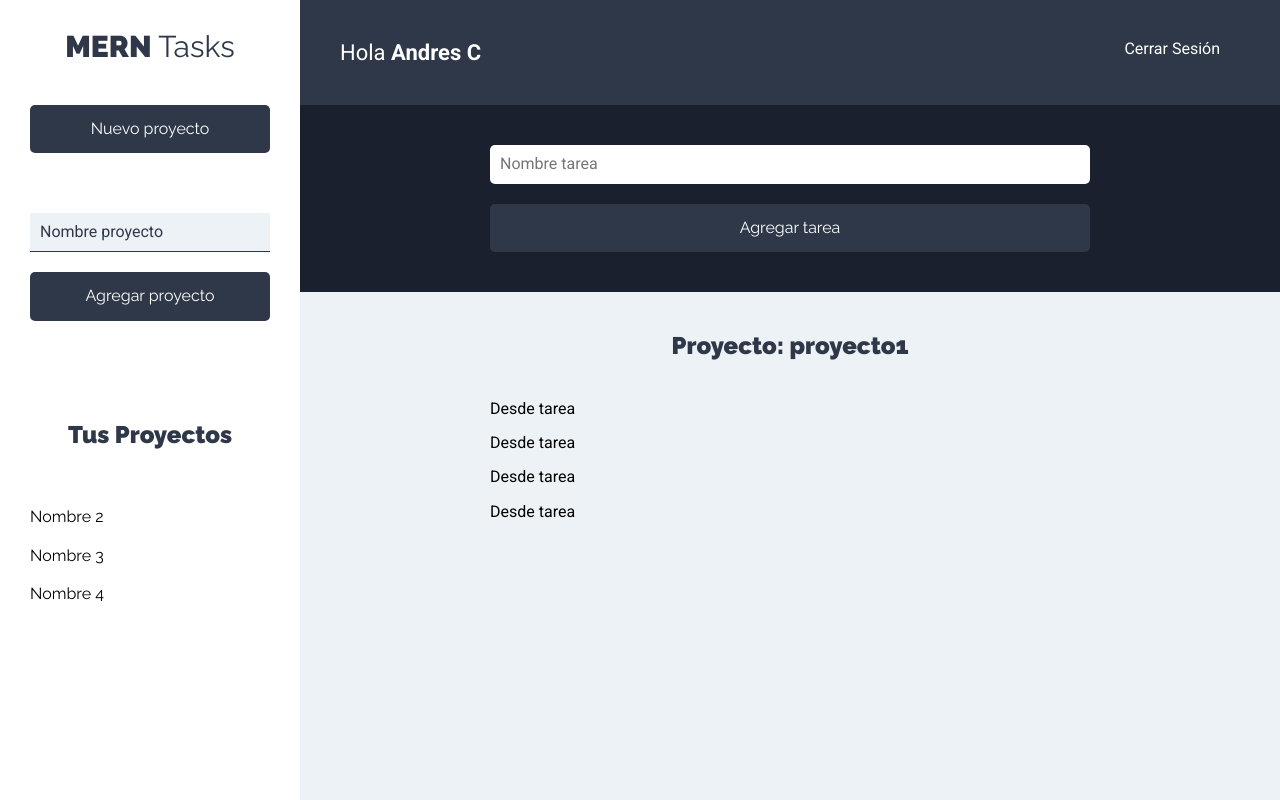
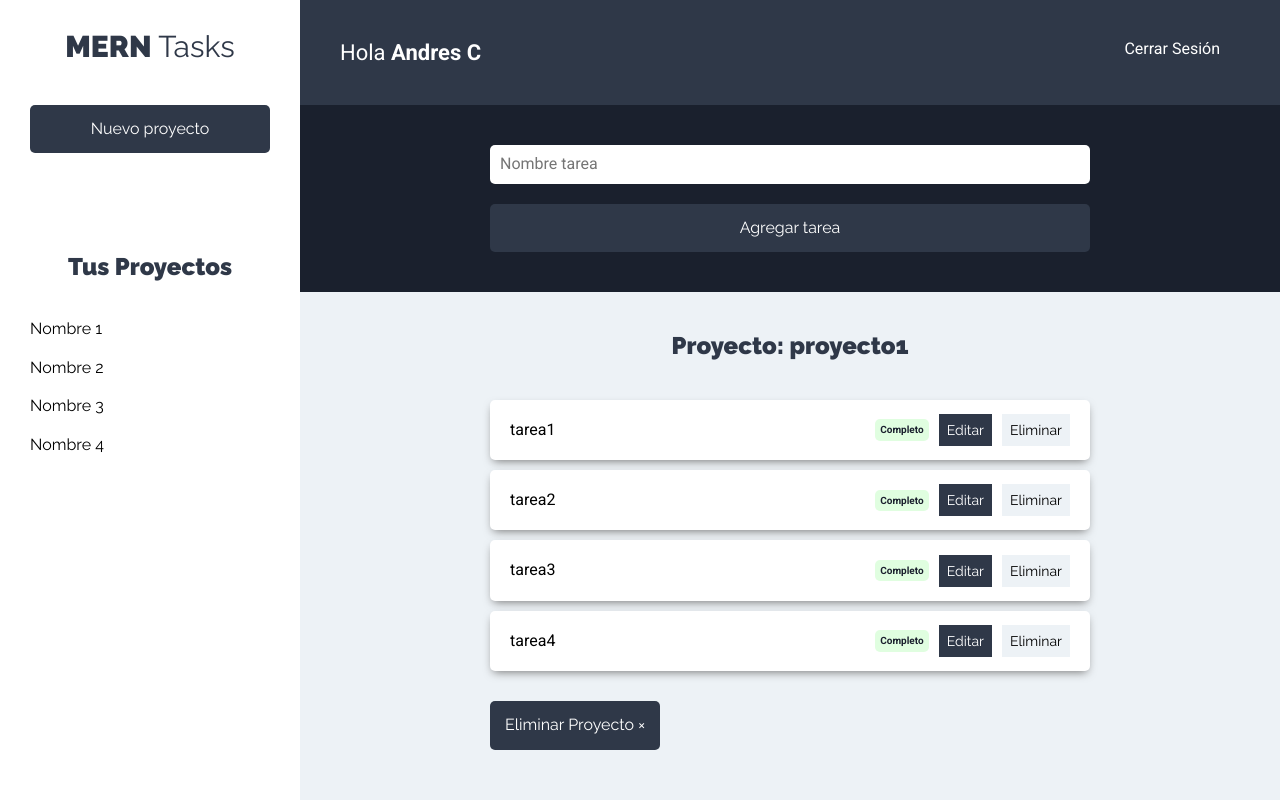
Before and after one commit to andrescontreras/MernProjectTask, a React (Create React App) app: page /projects in a window 1280 px wide. Built offline with nearby package versions, Linux system fonts and the light colour scheme.

Commit message:
Structure of state, reducer and context

```diff
--- a/src/App.js
+++ b/src/App.js
@@ -1,17 +1,20 @@
-import {BrowserRouter as Router, Switch, Route} from 'react-router-dom';
+import { BrowserRouter as Router, Switch, Route } from 'react-router-dom';
 
 import Login from './components/auth/Login';
 import NewAccount from './components/auth/NewAccount';
 import Projects from './components/projects/Projects';
+import ProjectState from './context/projects/projectState';
 function App() {
   return (
-    <Router>
-      <Switch>
-        <Route exact path="/" component={Login}/>
-        <Route exact path="/new-account" component={NewAccount}/>
-        <Route exact path="/projects" component={Projects }/>
-      </Switch>
-    </Router>
+    <ProjectState>
+      <Router>
+        <Switch>
+          <Route exact path="/" component={Login} />
+          <Route exact path="/new-account" component={NewAccount} />
+          <Route exact path="/projects" component={Projects} />
+        </Switch>
+      </Router>
+    </ProjectState>
   );
 }
 
--- a/src/components/projects/NewProject.js
+++ b/src/components/projects/NewProject.js
@@ -1,15 +1,19 @@
-import React, { Fragment, useState  } from 'react';
+import React, { Fragment, useContext, useState } from 'react';
 import PropTypes from 'prop-types';
+import projectContext from '../../context/projects/projectContext';
 
 const NewProject = props => {
+
+    const projectsContext = useContext(projectContext);
+    const { form, showForm } = projectsContext;
 
     const [project, saveProject] = useState({
         name: '',
     });
 
-    const {name} = project
+    const { name } = project
 
-    const onChangeProject = e =>{
+    const onChangeProject = e => {
         saveProject({
             ...project,
             [e.target.name]: e.target.value
@@ -21,12 +25,20 @@ const NewProject = props => {
 
     }
 
+    const onClickForm = () => {
+        showForm();
+    }
+
     return (
         <Fragment>
             <button
                 type="button"
                 className=" btn btn-block btn-primario"
+                onClick={onClickForm}
             >Nuevo proyecto</button>
+            {
+                form
+                    ? (
                         <form className="new-project-form"
                             onSubmit={onSubmitProject}>
                             <input
@@ -44,6 +56,9 @@ const NewProject = props => {
                             />
 
                         </form>
+                    )
+                    : null
+            }
         </Fragment>
     );
 };
--- a/src/components/projects/ProjectList.js
+++ b/src/components/projects/ProjectList.js
@@ -1,26 +1,24 @@
-import React from 'react';
+
+import Project from './Project';
+import React, { Fragment, useContext, useEffect, useState } from 'react';
 import PropTypes from 'prop-types';
-import Project from './Project';
+import projectContext from '../../context/projects/projectContext';
 
 const ProjectList = props => {
 
-    const projects = [
-        {ame: 'Nombre 1'
-        },
-        {
-            name: 'Nombre 2'
-        },
-        {
-            name: 'Nombre 3'
-        },
-        {
-            name: 'Nombre 4'
-        }
-    ]
+    const projectsContext = useContext(projectContext);
+    const { projects, getProjects } = projectsContext;
+
+    useEffect(() => {
+        getProjects();
+    }, [])
+
+
+    if (projects.lenght === 0) return null;
 
     return (
         <ul className="projects-list">
-            {projects.map(project => (<Project project={project}/>))}
+            {projects.map(project => (<Project key={project.id} project={project} />))}
         </ul>
     );
 };
--- a/src/components/task/Task.js
+++ b/src/components/task/Task.js
@@ -1,11 +1,21 @@
 import React from 'react';
 import PropTypes from 'prop-types';
 
-const Task = props => {
+const Task = ({task}) => {
     return (
-        <div>
-            <p>Desde tarea</p>
-        </div>
+       <li className="task shadow">
+           <p>{task.name}</p>
+           <div className="state">
+                {task.state
+                    ? (<button type="button" className="finished">Completo</button>)
+                    : (<button type="button" className="not-finished">Incompleto</button>)
+                }
+           </div>
+           <div className="actions">
+               <button type="button" className="btn btn-primario">Editar</button>
+               <button type="button" className="btn btn-secundario">Eliminar</button>
+           </div>
+       </li>
     );
 };
 
--- a/src/components/task/TaskList.js
+++ b/src/components/task/TaskList.js
@@ -5,10 +5,10 @@ import Task from './Task';
 const TaskList = props => {
 
     const projectTasks = [
-        {name:'tarea1', state:true},
-        {name:'tarea2', state:true},
-        {name:'tarea3', state:true},
-        {name:'tarea4', state:true}
+        { name: 'tarea1', state: true },
+        { name: 'tarea2', state: true },
+        { name: 'tarea3', state: true },
+        { name: 'tarea4', state: true }
     ]
 
     return (
@@ -18,11 +18,15 @@ const TaskList = props => {
                 {projectTasks.length === 0
                     ? (<li className="task"> <p>Sin tareas</p></li>)
                     : (projectTasks.map(task => (
-                        <Task task={task}/>
+                        <Task key={Math.random()} task={task} />
                     )))
 
-            }
+                }
+                <button type="button" className="btn btn-primario">
+                    Eliminar Proyecto &times;
+            </button>
             </ul>
+
         </Fragment>
     );
 };
--- /dev/null
+++ b/src/context/projects/projectContext.js
@@ -0,0 +1,4 @@
+const { createContext } = require("react");
+
+const projectContext = createContext();
+export default projectContext;
--- /dev/null
+++ b/src/context/projects/projectReducer.js
@@ -0,0 +1,19 @@
+import { FORM_PROJECT, GET_PROJECTS } from "../../types";
+
+export default (state, action) => {
+    switch (action.type) {
+        case FORM_PROJECT:
+            return {
+                ...state,
+                form: true
+            }
+
+        case GET_PROJECTS:
+            return {
+                ...state,
+                projects: action.payload
+            }
+        default:
+            return state;
+    }
+}
--- /dev/null
+++ b/src/context/projects/projectState.js
@@ -0,0 +1,54 @@
+import { FORM_PROJECT, GET_PROJECTS } from "../../types"
+
+const { useReducer } = require("react")
+const { default: projectContext } = require("./projectContext")
+const { default: projectReducer } = require("./projectReducer")
+
+
+const ProjectState = props => {
+    const projects = [
+        { id: 1, name: 'Nombre 1' },
+        { id: 2, name: 'Nombre 2' },
+        { id: 3, name: 'Nombre 3' },
+        { id: 4, name: 'Nombre 4' }]
+
+
+    const initialState = {
+        projects: [],
+        form: false
+    }
+
+    const [state, dispatch] = useReducer(projectReducer, initialState)
+
+    const showForm = () => {
+        dispatch({
+            type: FORM_PROJECT
+        })
+    }
+
+    const getProjects = () => {
+        dispatch(
+            {
+                type: GET_PROJECTS,
+                payload: projects
+            }
+        )
+    }
+
+    return (
+        <projectContext.Provider
+            value={{
+                // state
+                projects: state.projects,
+                form: state.form,
+                // functions
+                showForm,
+                getProjects
+            }}
+        >
+            {props.children}
+        </projectContext.Provider>
+    )
+}
+
+export default ProjectState;
--- a/src/index.css
+++ b/src/index.css
@@ -198,7 +198,7 @@ aside {
   margin-bottom: 1rem;
   border-radius: 0.5rem;
 }
-.sombra {
+.shadow {
   -webkit-box-shadow: 0px 4px 10px -3px rgba(117, 117, 117, 1);
   -moz-box-shadow: 0px 4px 10px -3px rgba(117, 117, 117, 1);
   box-shadow: 0px 4px 10px -3px rgba(117, 117, 117, 1);
@@ -208,7 +208,7 @@ aside {
   -moz-box-shadow: 0px 6px 11px -8px rgba(0, 0, 0, 0.9);
   box-shadow: 0px 6px 11px -8px rgba(0, 0, 0, 0.9);
 }
-.task .acciones .btn:first-of-type {
+.task .actions .btn:first-of-type {
   margin-right: 1rem;
 }
 .task p {
@@ -223,10 +223,10 @@ aside {
   margin: 0;
 }
 
-.estado {
+.state {
   margin-right: 1rem;
 }
-.estado button,
+.state button,
 .mensaje {
   font-weight: 900;
   font-family: var(--textFont);
@@ -244,12 +244,12 @@ aside {
 .mensaje:hover {
   cursor: default;
 }
-.completo,
+.finished,
 .correcto {
   background-color: rgba(154, 252, 154, 0.3);
   color: var(--gris3);
 }
-.incompleto {
+.not-finished {
   background-color: rgba(255, 178, 178, 0.4);
   color: var(--gris3);
 }
--- /dev/null
+++ b/src/types/index.js
@@ -0,0 +1,2 @@
+export const FORM_PROJECT = 'FORM_PROJECT';
+export const GET_PROJECTS = 'GET_PROJECTS';
```
Lines whose indentation alone changed are shown as unchanged.
